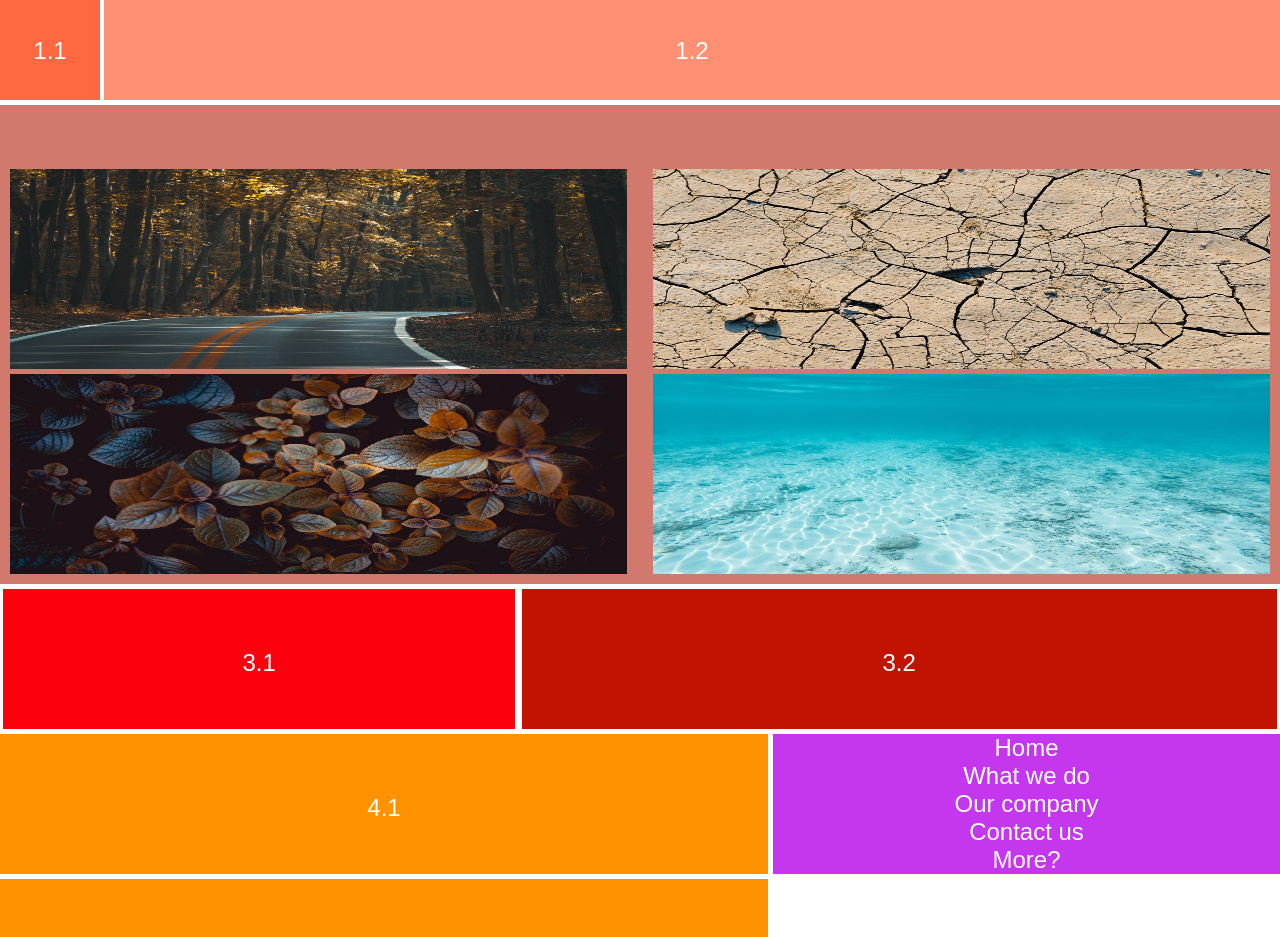
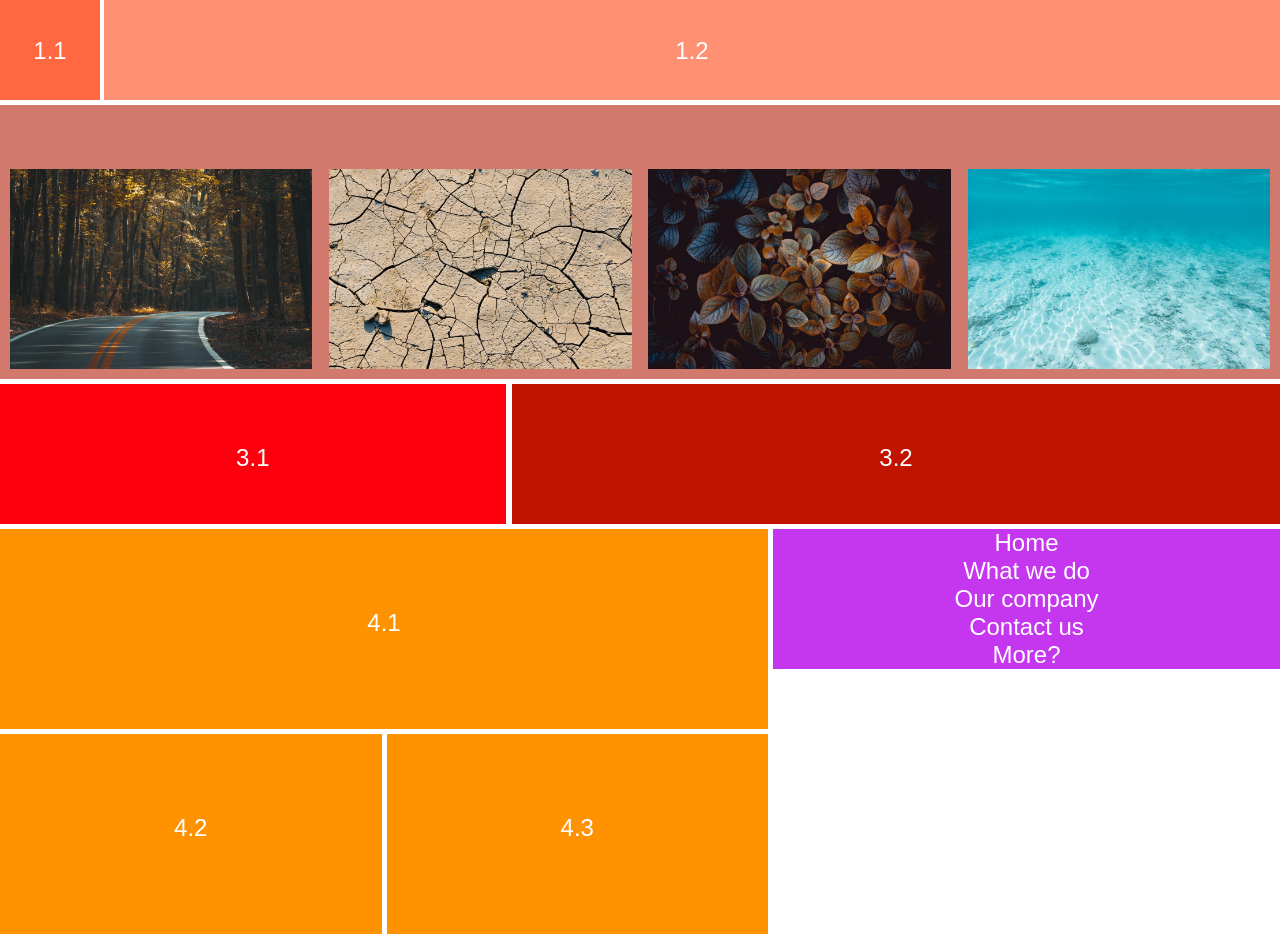
Before and after one commit to stastakh/Home-task-2, a website: page index.html in a window 1280 px wide. Shown: the top 937 px of the page. Drawn offline with Linux system fonts and the light colour scheme.

Commit message:
add styles for desktop

```diff
--- a/css/styles.css
+++ b/css/styles.css
@@ -65,7 +65,7 @@ header {
 .about-us {
     display: flex;
     flex-direction: column;
-    justify-content: space-around;
+    justify-content: space-between;
     margin-bottom: 5px;
 }
 
@@ -204,19 +204,12 @@ footer {
     }
 
     .icon-block {
-        width: 40%;
+        width: 39.5%;
         margin-bottom: 0;
     }
 
     .text-block {
-        width: 59%;
-    }
-
-    /*----------- advantages -----------*/
-
-    .advantages-list__item {
-        min-height: 140px;
-        padding-top: 60px;
+        width: 60%;
     }
 
     /*----------- grid wrapper -----------*/
@@ -227,4 +220,43 @@ footer {
         margin-bottom: 0;
     }
 
+    /*----------- advantages -----------*/
+
+    .advantages-list__item {
+        min-height: 140px;
+        padding-top: 60px;
+    }
+
 }
+
+/*----------- desktop styling -----------*/
+
+@media screen and (min-width: 1025px) {
+
+    /*----------- portfolio -----------*/
+
+    .portfolio {
+        justify-content: space-between;
+    }
+
+    .portfolio__image {
+        width: 24%;
+    }
+
+    /*----------- block wrapper -----------*/
+
+    .advantages-list {
+        grid-template-rows: repeat(2, auto);
+        grid-column-gap: 5px;
+    }
+
+    .advantages-list__item {
+        min-height: 200px;
+        padding-top: 80px;
+    }
+
+    .advantages-list__item--main {
+        grid-column: 1 / span 2;
+    }
+
+}
```
